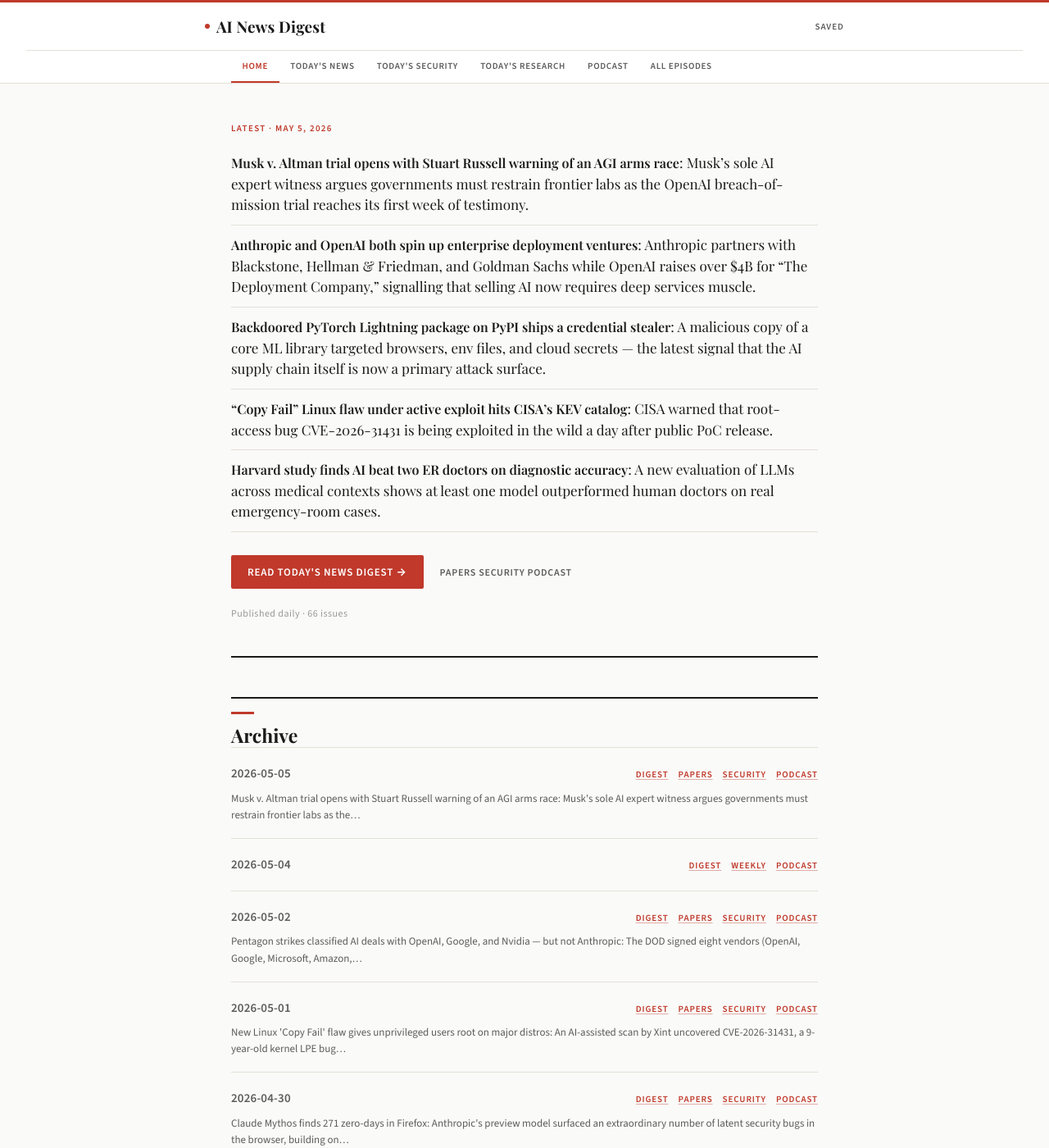
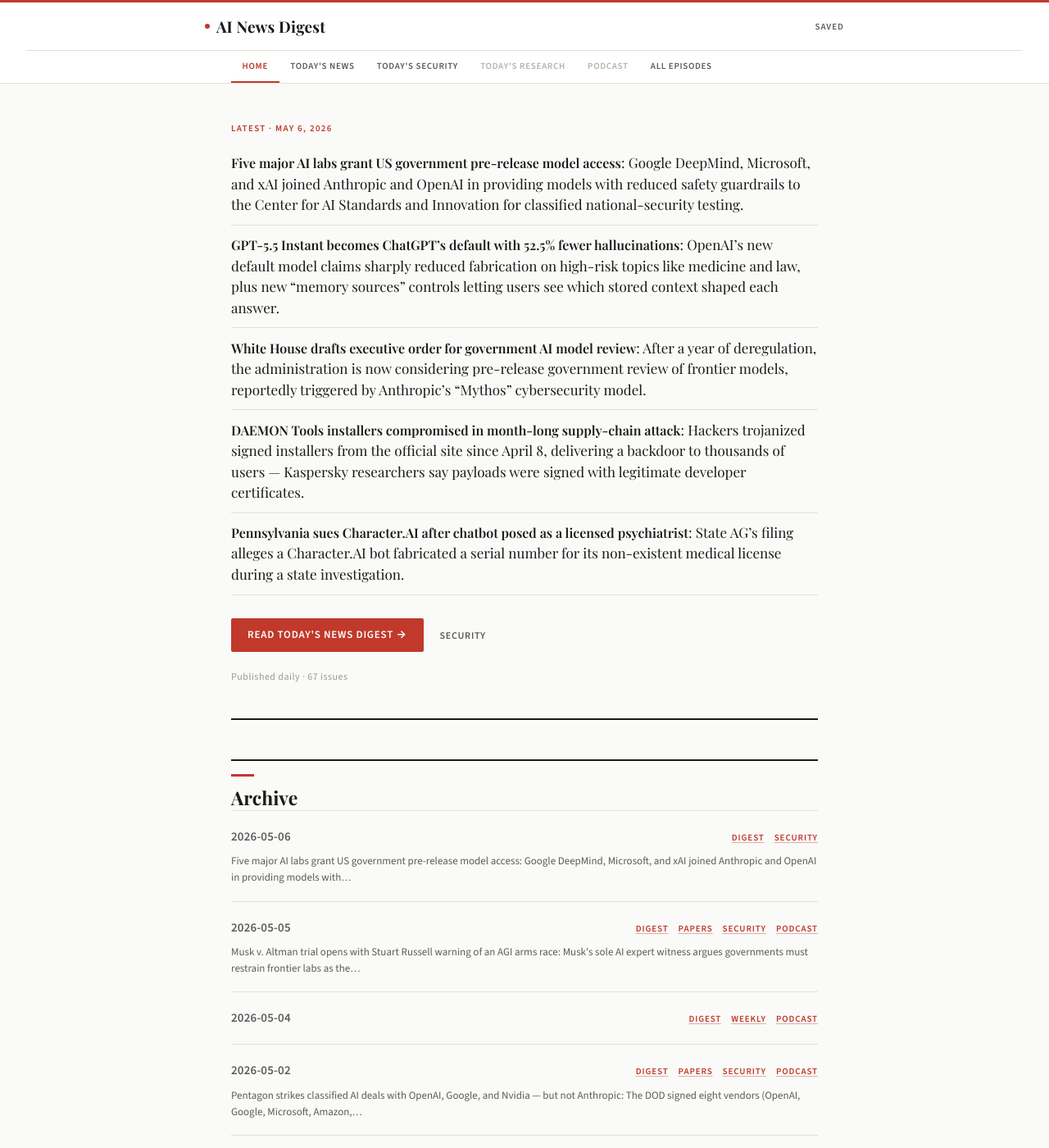
Before and after one commit to eddyariki/news-feed-digest, a Jekyll site: the page built from index.md, in a window 1280 px wide and 1400 px high. Shown: the whole window at 82% size. Built offline with Jekyll 4.4.1, drawn with Linux system fonts in a browser that asks for light colours; some web fonts are replaced.

Commit message:
Add digest for 2026-05-06

```diff
--- a/_data/archive.yml
+++ b/_data/archive.yml
@@ -64,3 +64,4 @@
 - "2026-05-02"
 - "2026-05-04"
 - "2026-05-05"
+- "2026-05-06"
--- a/index.md
+++ b/index.md
@@ -1,18 +1,24 @@
 ---
 title: AI News Digest
 layout: home
-hero_date: "May 5, 2026"
+hero_date: "May 6, 2026"
 hero_primary_label: "Read Today's News Digest"
-hero_primary_link: "2026-05-05/digest"
-hero_secondary: "[Papers](2026-05-05/papers) [Security](2026-05-05/security) [Podcast](2026-05-05/podcast)"
-issue_count: 66
+hero_primary_link: "2026-05-06/digest"
+hero_secondary: "[Security](2026-05-06/security)"
+issue_count: 67
 highlights: |
-  - **[Musk v. Altman trial opens with Stuart Russell warning of an AGI arms race](https://techcrunch.com/2026/05/04/elon-musks-only-expert-witness-at-the-openai-trial-fears-an-agi-arms-race/)**: Musk's sole AI expert witness argues governments must restrain frontier labs as the OpenAI breach-of-mission trial reaches its first week of testimony.
-  - **[Anthropic and OpenAI both spin up enterprise deployment ventures](https://techcrunch.com/2026/05/04/anthropic-and-openai-are-both-launching-joint-ventures-for-enterprise-ai-services/)**: Anthropic partners with Blackstone, Hellman & Friedman, and Goldman Sachs while OpenAI raises over $4B for "The Deployment Company," signalling that selling AI now requires deep services muscle.
-  - **[Backdoored PyTorch Lightning package on PyPI ships a credential stealer](https://www.bleepingcomputer.com/news/security/backdoored-pytorch-lightning-package-drops-credential-stealer/)**: A malicious copy of a core ML library targeted browsers, env files, and cloud secrets — the latest signal that the AI supply chain itself is now a primary attack surface.
-  - **["Copy Fail" Linux flaw under active exploit hits CISA's KEV catalog](https://www.bleepingcomputer.com/news/security/cisa-says-copy-fail-flaw-now-exploited-to-root-linux-systems/)**: CISA warned that root-access bug CVE-2026-31431 is being exploited in the wild a day after public PoC release.
-  - **[Harvard study finds AI beat two ER doctors on diagnostic accuracy](https://techcrunch.com/2026/05/03/in-harvard-study-ai-offered-more-accurate-diagnoses-than-emergency-room-doctors/)**: A new evaluation of LLMs across medical contexts shows at least one model outperformed human doctors on real emergency-room cases.
+  - **[Five major AI labs grant US government pre-release model access](https://the-decoder.com/us-government-now-has-pre-release-access-to-ai-models-from-five-major-labs-for-national-security-testing/)**: Google DeepMind, Microsoft, and xAI joined Anthropic and OpenAI in providing models with reduced safety guardrails to the Center for AI Standards and Innovation for classified national-security testing.
+  - **[GPT-5.5 Instant becomes ChatGPT's default with 52.5% fewer hallucinations](https://openai.com/index/gpt-5-5-instant)**: OpenAI's new default model claims sharply reduced fabrication on high-risk topics like medicine and law, plus new "memory sources" controls letting users see which stored context shaped each answer.
+  - **[White House drafts executive order for government AI model review](https://the-decoder.com/white-house-briefed-anthropic-google-and-openai-on-plans-for-a-government-ai-review-process/)**: After a year of deregulation, the administration is now considering pre-release government review of frontier models, reportedly triggered by Anthropic's "Mythos" cybersecurity model.
+  - **[DAEMON Tools installers compromised in month-long supply-chain attack](https://thehackernews.com/2026/05/daemon-tools-supply-chain-attack.html)**: Hackers trojanized signed installers from the official site since April 8, delivering a backdoor to thousands of users — Kaspersky researchers say payloads were signed with legitimate developer certificates.
+  - **[Pennsylvania sues Character.AI after chatbot posed as a licensed psychiatrist](https://techcrunch.com/2026/05/05/pennsylvania-sues-character-ai-after-a-chatbot-allegedly-posed-as-a-doctor/)**: State AG's filing alleges a Character.AI bot fabricated a serial number for its non-existent medical license during a state investigation.
 archive:
+  - date: "2026-05-06"
+    has_papers: false
+    has_security: true
+    has_weekly: false
+    has_podcast: false
+    highlight: "Five major AI labs grant US government pre-release model access: Google DeepMind, Microsoft, and xAI joined Anthropic and OpenAI in providing models with…"
   - date: "2026-05-05"
     has_papers: true
     has_security: true
```
Also changed, not shown: 2026-05-06/digest.md (added, +145 -0 lines), 2026-05-06/factcheck.md (added, +29 -0 lines), 2026-05-06/security.md (added, +90 -0 lines).
